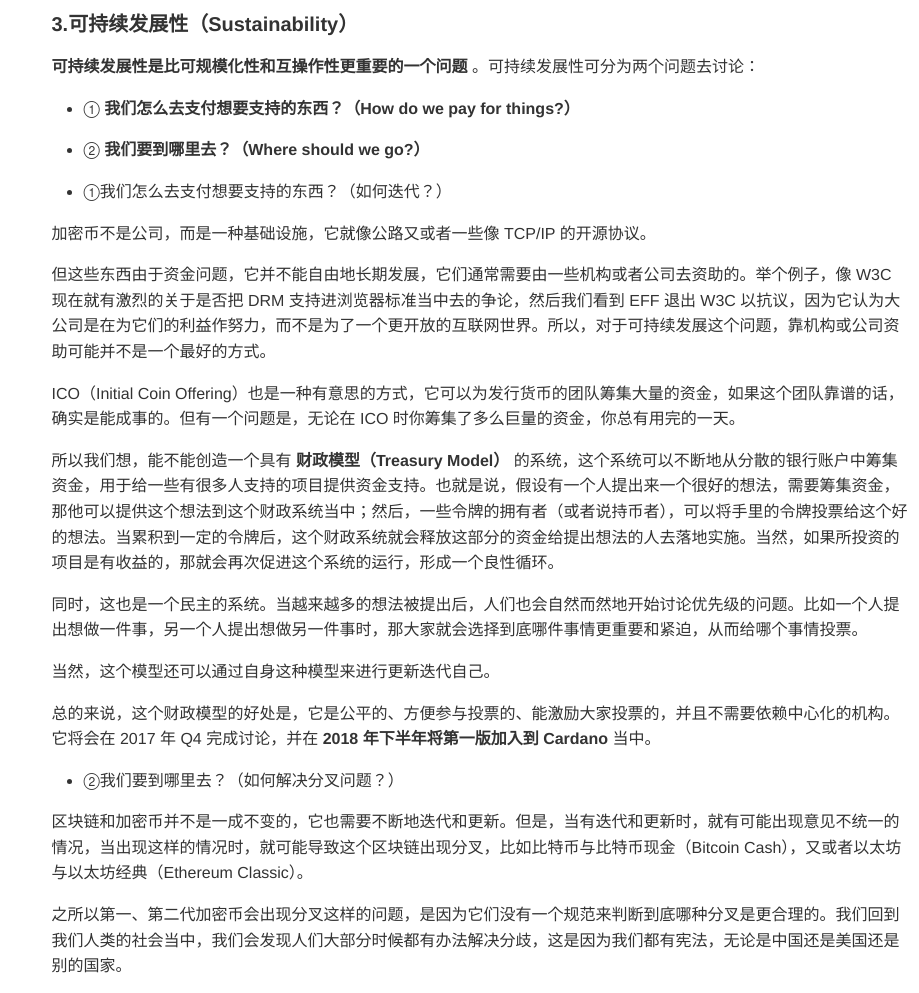
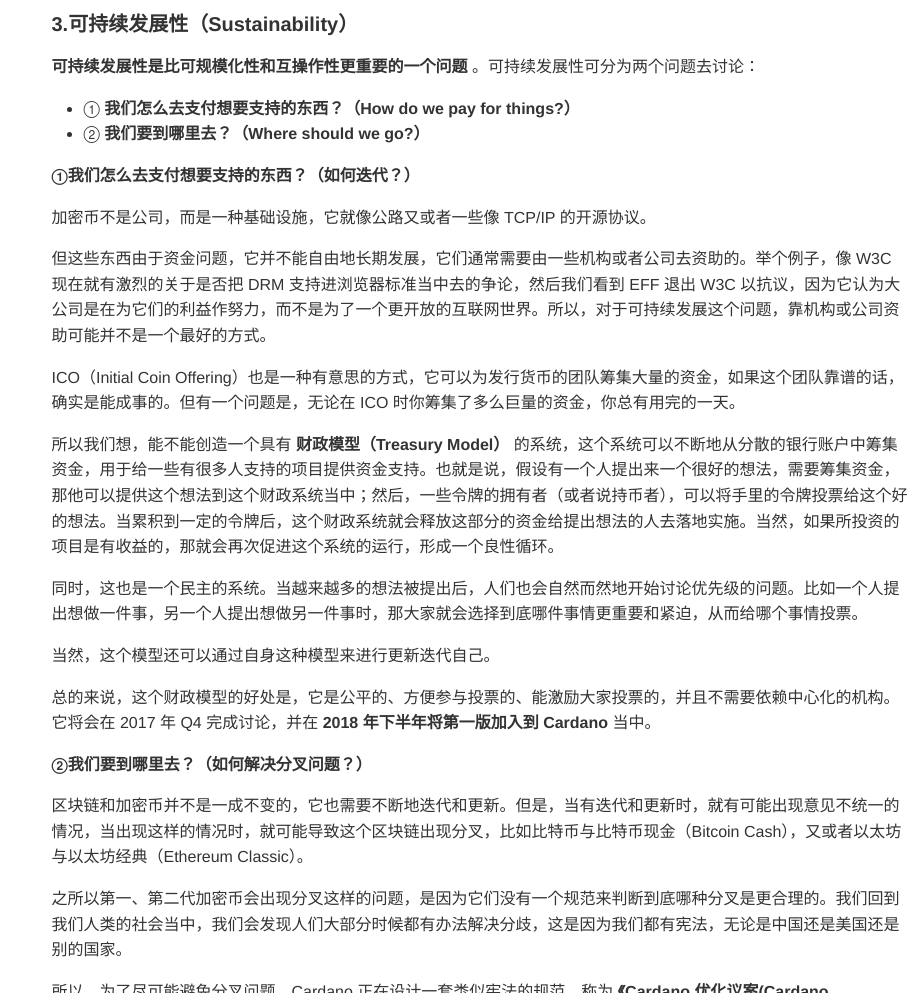
Before and after one commit to lencshu/bic, a plain HTML site: page index.html in a window 1280 px wide. Shown: the part 8860-9853 px from the top of the page, without its empty margins (361-1280 px from the left). Drawn offline with nearby package versions, Linux system fonts and the light colour scheme; some packages are replaced by stand-ins of ours; a script that the page names is missing.

Commit message:
Bug Fixed

```diff
--- a/index.html
+++ b/index.html
@@ -2087,20 +2087,18 @@ For Level Colors
      </strong>
     </li>
     <li>
-     <p>
-      ②
-      <strong>
-       我们要到哪里去？（Where should we go?）
-      </strong>
-     </p>
-    </li>
-    <li>
-     <p>
-      ①我们怎么去支付想要支持的东西？（如何迭代？）
-     </p>
+     ②
+     <strong>
+      我们要到哪里去？（Where should we go?）
+     </strong>
     </li>
    </ul>
    <p>
+    <strong>
+     ①我们怎么去支付想要支持的东西？（如何迭代？）
+    </strong>
+   </p>
+   <p>
     加密币不是公司，而是一种基础设施，它就像公路又或者一些像 TCP/IP 的开源协议。
    </p>
    <p>
@@ -2129,11 +2127,11 @@ For Level Colors
     </strong>
     当中。
    </p>
-   <ul>
-    <li>
+   <p>
+    <strong>
      ②我们要到哪里去？（如何解决分叉问题？）
-    </li>
-   </ul>
+    </strong>
+   </p>
    <p>
     区块链和加密币并不是一成不变的，它也需要不断地迭代和更新。但是，当有迭代和更新时，就有可能出现意见不统一的情况，当出现这样的情况时，就可能导致这个区块链出现分叉，比如比特币与比特币现金（Bitcoin Cash），又或者以太坊与以太坊经典（Ethereum Classic）。
    </p>
```
Also changed, not shown: BiC.html (+4 -10 lines), 1 other file.
